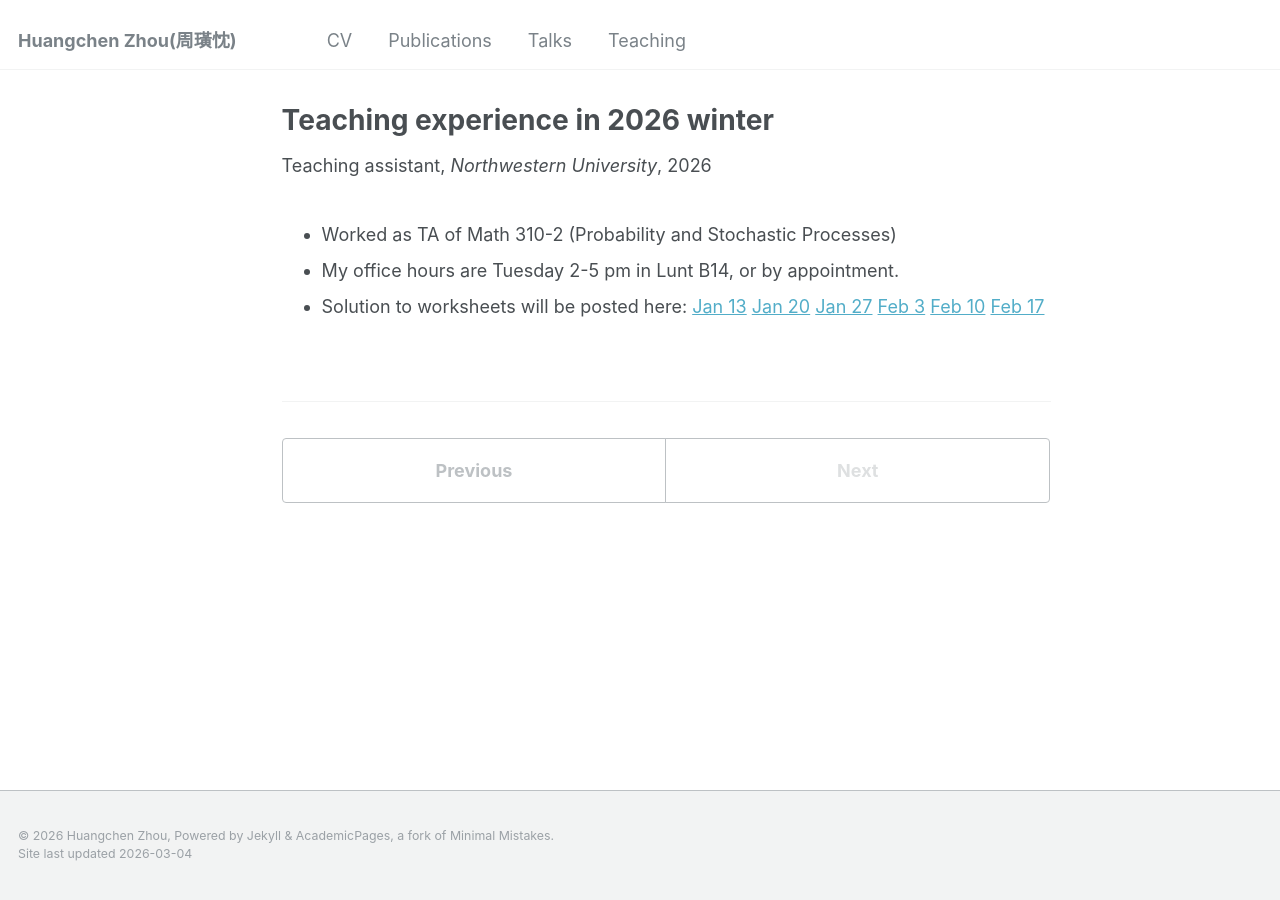
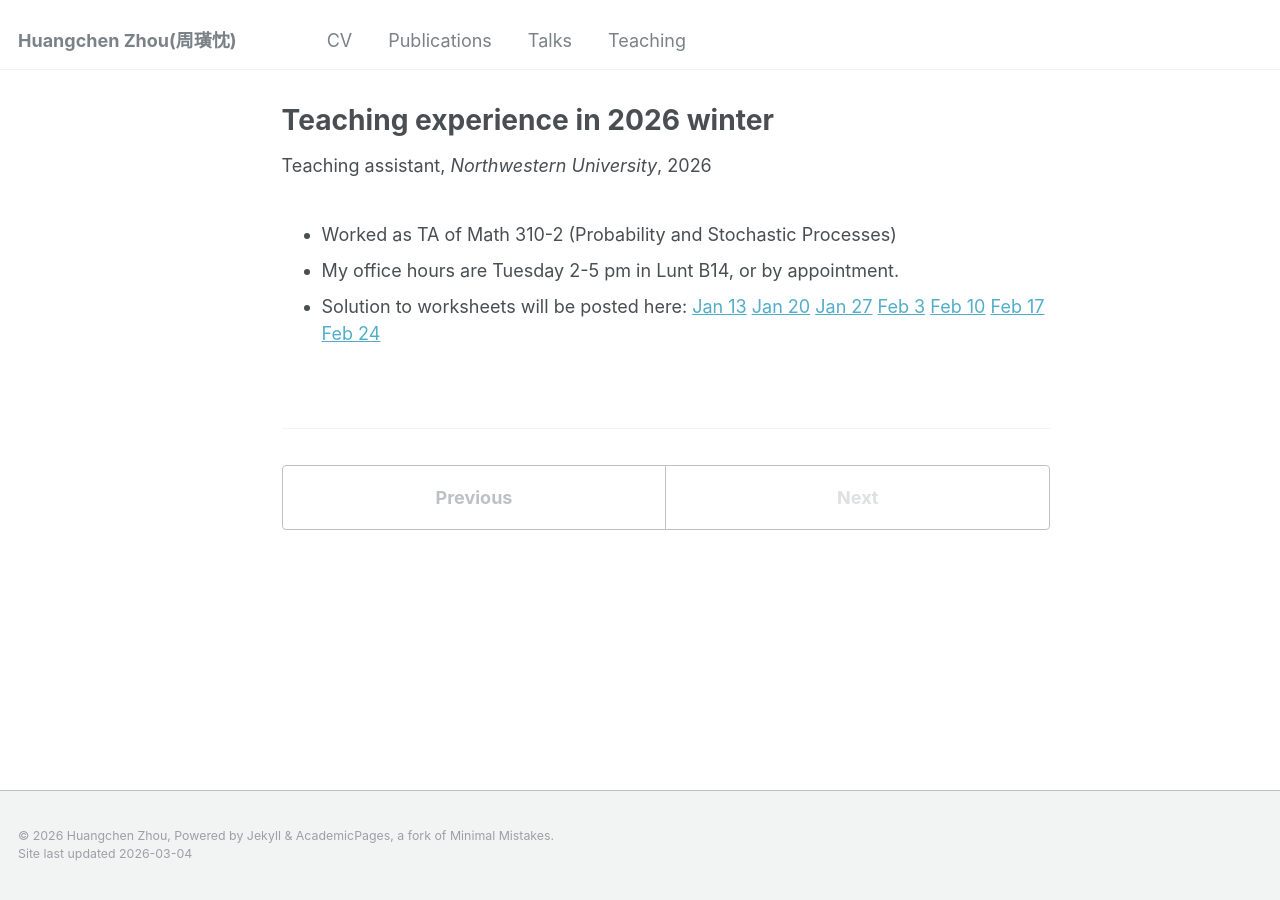
Before and after one commit to zhc515/zhc515.github.io, a Jekyll site: the page built from _teaching/2026-winter-teaching.md, in a window 1280 px wide. Built offline with Jekyll 4.4.1, drawn with Linux system fonts in a browser that asks for light colours.

Commit message:
Update 2026-winter-teaching.md

```diff
--- a/_teaching/2026-winter-teaching.md
+++ b/_teaching/2026-winter-teaching.md
@@ -17,3 +17,4 @@ location: "Evanston, US"
   [Feb 3](http://zhc515.github.io/files/Math_310_2_worksheet_Feb_3.pdf)
   [Feb 10](http://zhc515.github.io/files/Math_310_2_worksheet_Feb_10.pdf)
   [Feb 17](http://zhc515.github.io/files/Math_310_2_worksheet_Feb_17.pdf)
+  [Feb 24](http://zhc515.github.io/files/Math_310_2_worksheet_Feb_24.pdf)
```
